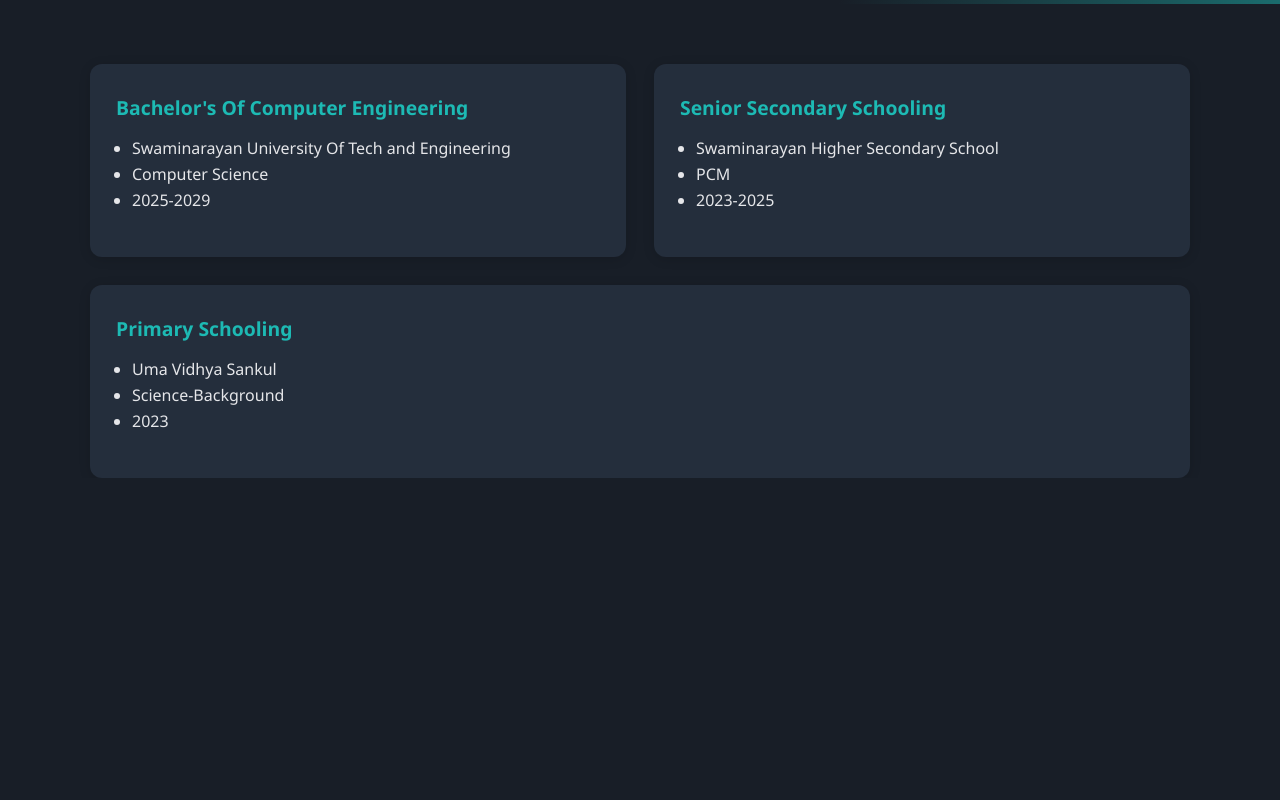
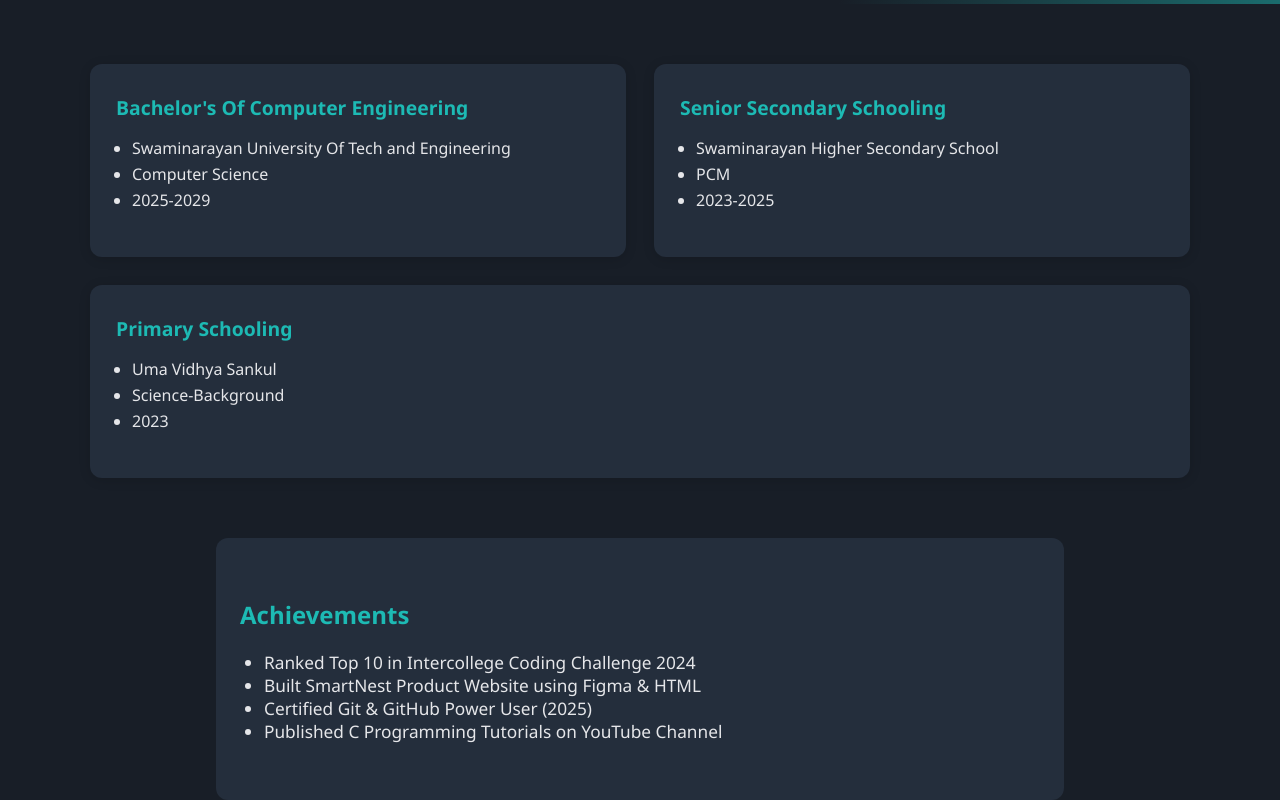
Before and after one commit to vineet1cg/HTML-Practice, a plain HTML site: page View/index.html in a window 1280 px wide. Shown: the part 707-1507 px from the top of the page. Before the commit the page ends 1185 px from the top, so only its background shows below. Drawn offline with Linux system fonts and the light colour scheme.

Commit message:
added achievements section

```diff
--- a/View/index.html
+++ b/View/index.html
@@ -60,3 +60,14 @@
       </ul>
     </div>
   </section>
+
+  <!-- Achievements Section -->
+  <section id="achievements" class="achievements-section">
+    <h2>Achievements</h2>
+    <ul>
+      <li>Ranked Top 10 in Intercollege Coding Challenge 2024</li>
+      <li>Built SmartNest Product Website using Figma & HTML</li>
+      <li>Certified Git & GitHub Power User (2025)</li>
+      <li>Published C Programming Tutorials on YouTube Channel</li>
+    </ul>
+  </section>
```
